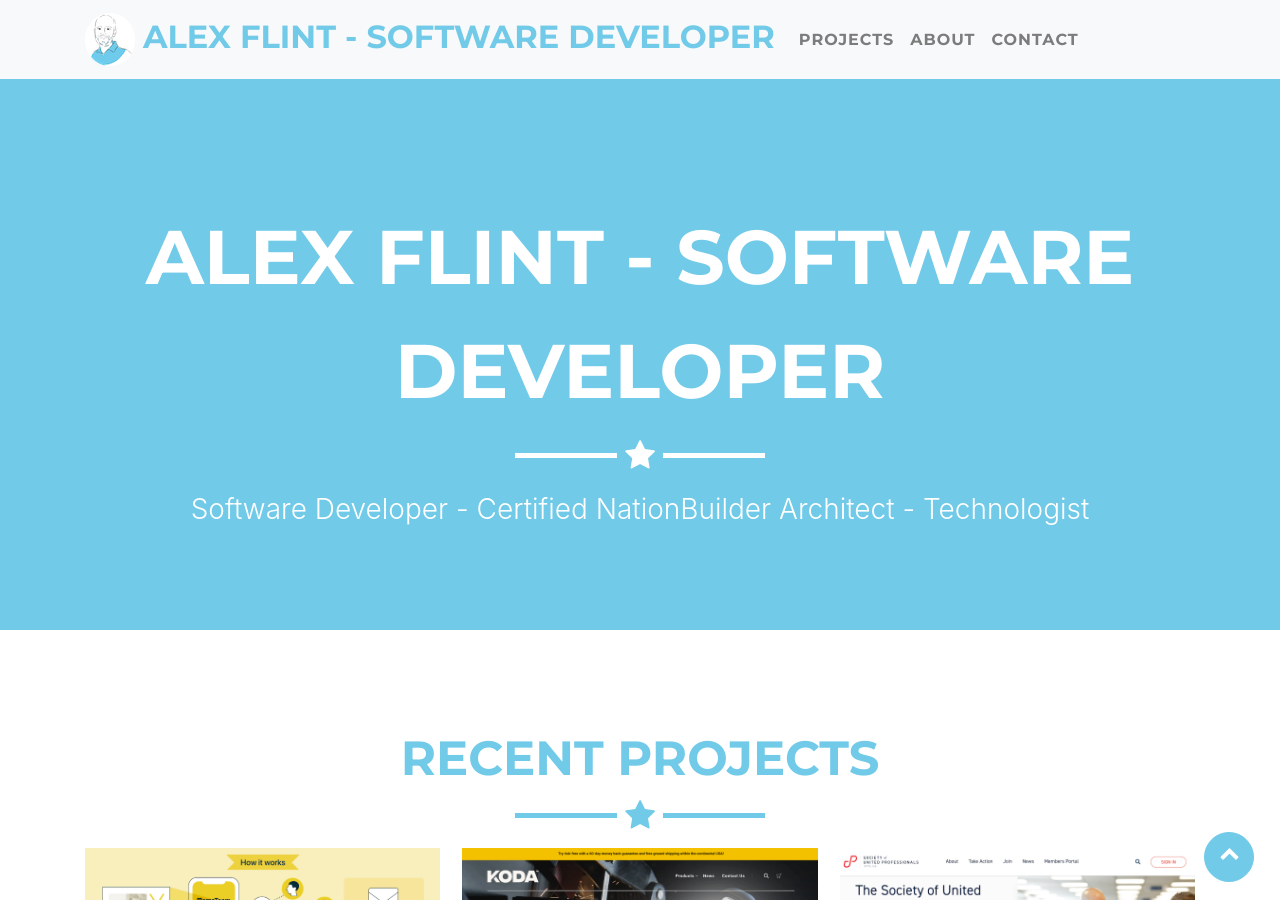
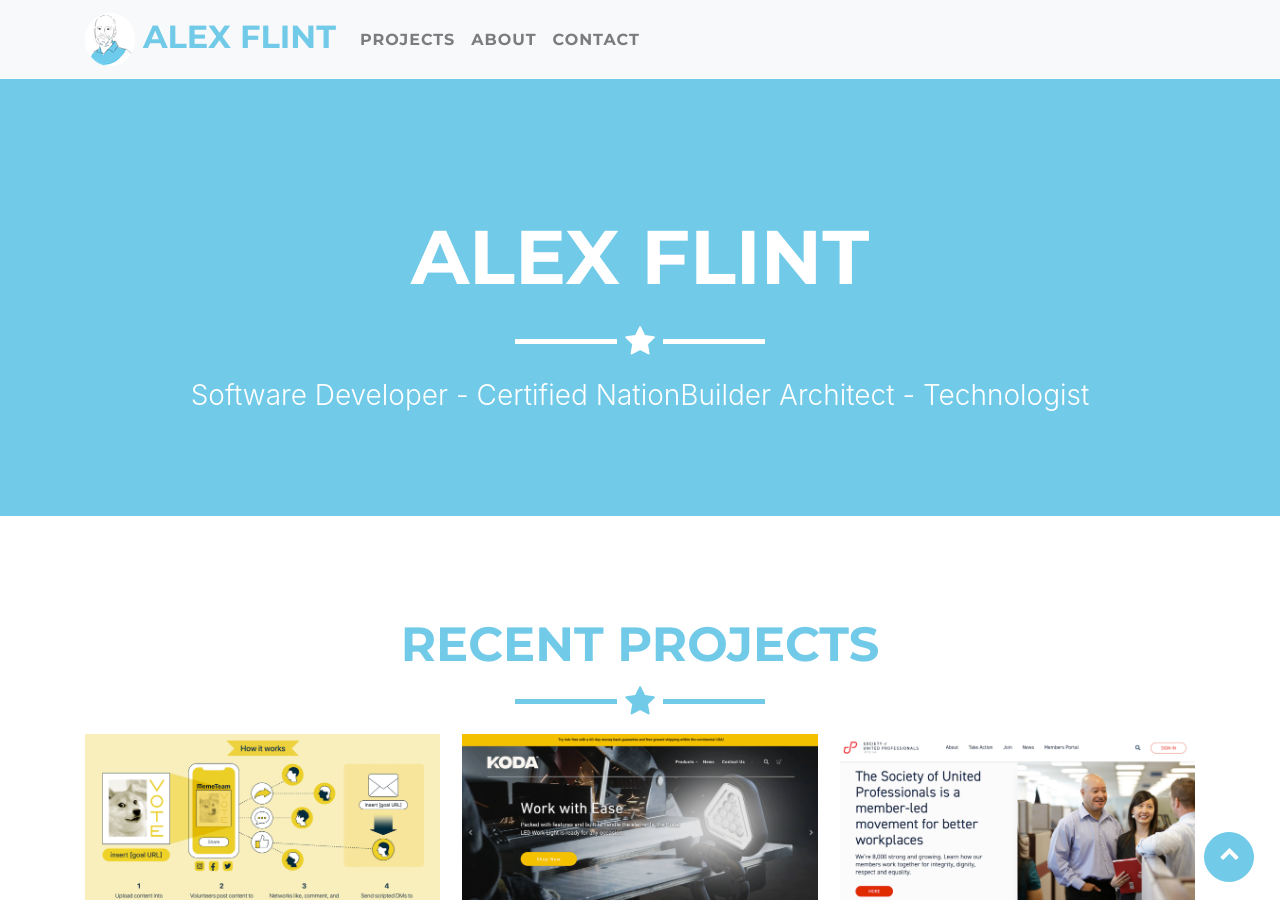
Before and after one commit to acflint/acflint.github.io, a Jekyll site: the page built from _posts/2014-07-18-project-1.markdown, in a window 1280 px wide and 900 px high. Built offline with Jekyll 4.4.1, drawn with Linux system fonts in a browser that asks for light colours.

Commit message:
updating title

```diff
--- a/_config.yml
+++ b/_config.yml
@@ -1,9 +1,9 @@
 # Site settings
-title: Alex Flint - Software Developer
+title: Alex Flint
 email: me@alexf.ca
 formspree_code: xdopgrja
 url: https://alexf.ca
-description: "I am a software developer specializing in Ruby on Rails, NationBuilder and Shopify."
+description: "I am a Software Developer specializing in Ruby on Rails, NationBuilder and Shopify."
 keywords: "software developer, nationbuilder, shopify, ruby on rails"
 skills: "Software Developer - Certified NationBuilder Architect - Technologist"
 meta_author: Alex Flint
```
